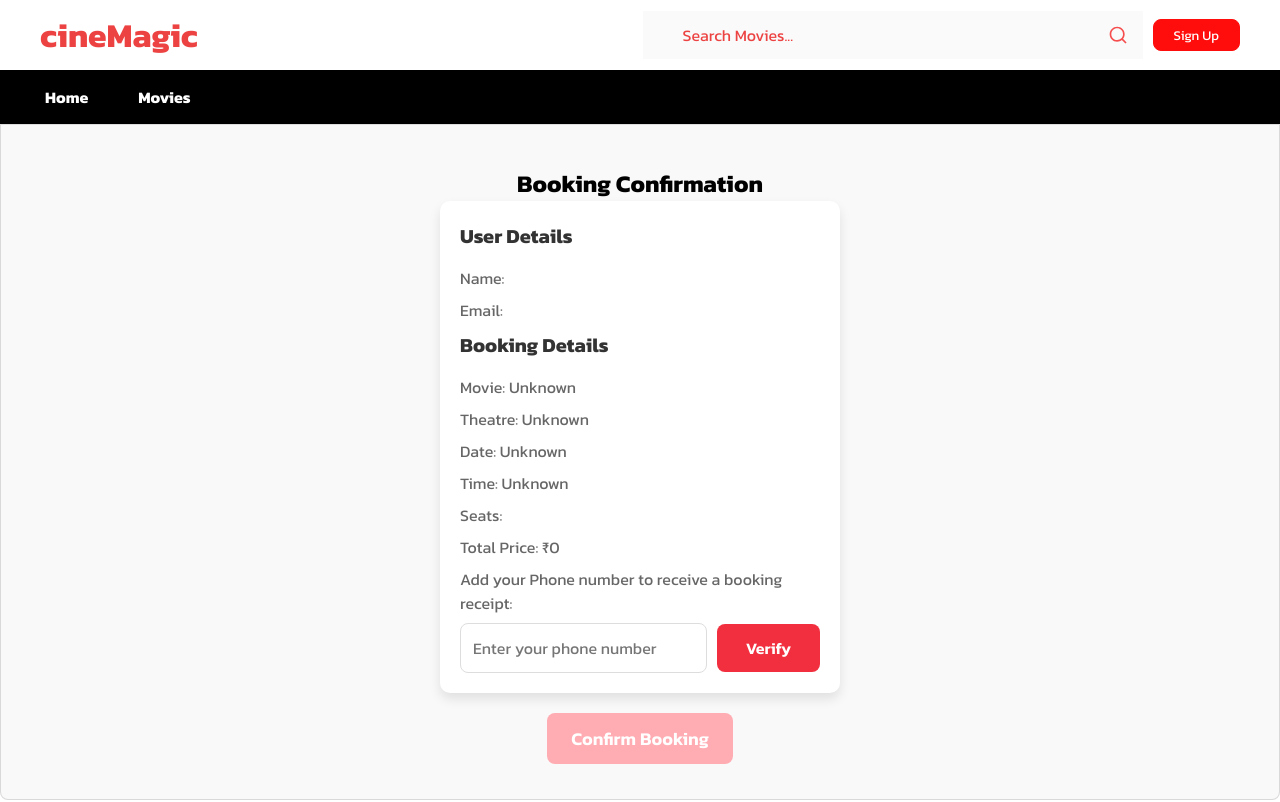
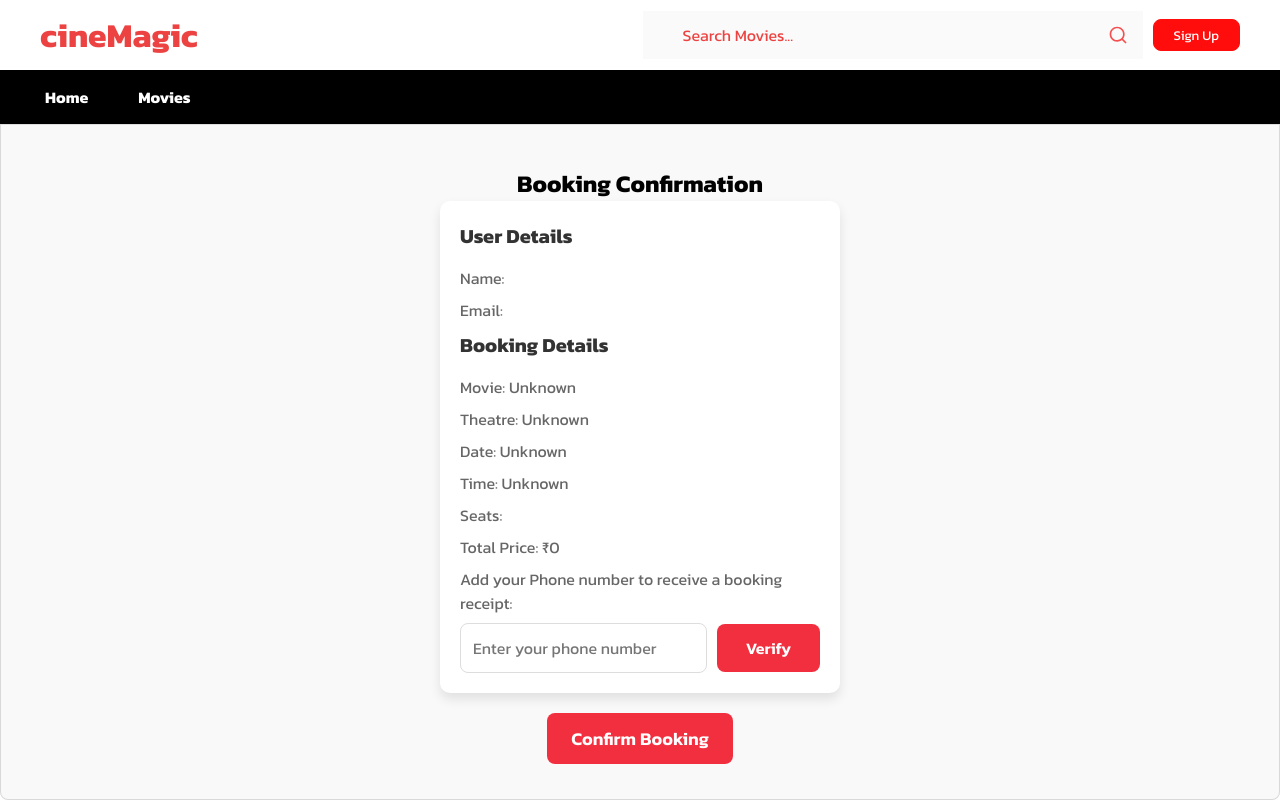
Before and after one commit to APJishnu/Techfriar_Week5_MovieTicket_Booking_app, a Next.js app in the folder client/: page /user/booking-confirmation in a window 1280 px wide. Shown: the top 802 px of the page. Built offline with nearby package versions, Linux system fonts and the light colour scheme.

Commit message:
front end updated

```diff
--- a/client/src/components/BookingConfirmation/BookingConfirmation.tsx
+++ b/client/src/components/BookingConfirmation/BookingConfirmation.tsx
@@ -241,7 +241,7 @@ const BookingConfirmation: React.FC<BookingConfirmationProps> = ({
       <button
         onClick={handleRazorpayPayment}
         className={styles.confirmButton}
-        disabled={!phoneVerified} // Disable the button if the phone is not verified
+        // Disable the button if the phone is not verified
       >
         Confirm Booking
       </button>
```
Also changed, not shown: client/src/app/user/email-verification/page.tsx (indentation only).
